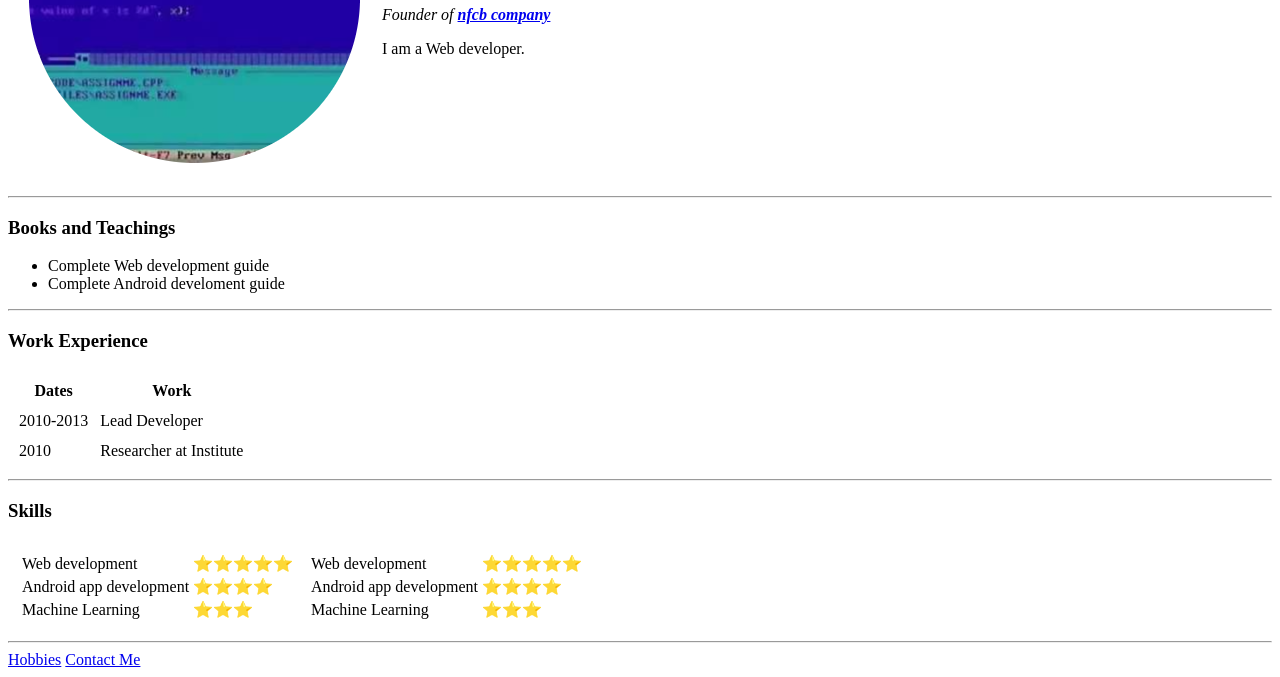
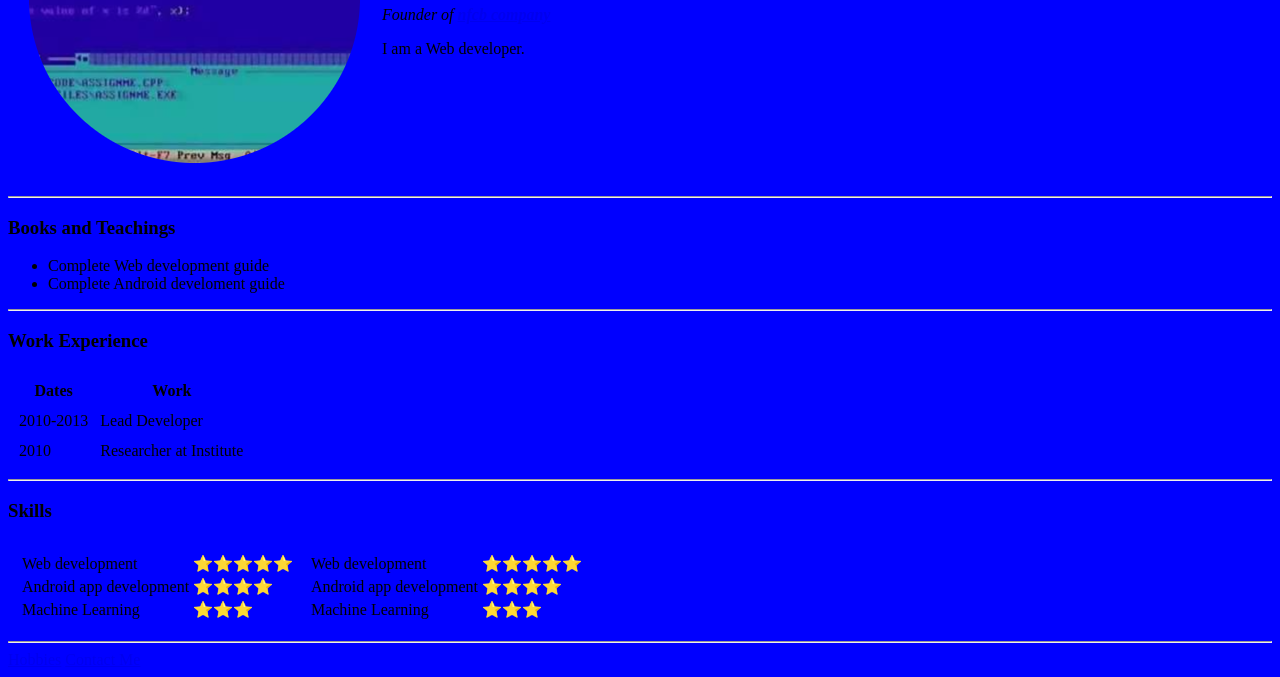
Before and after one commit to nfc-dev/cv, a plain HTML site: page index.html in a window 1280 px wide. Shown: the part 196-873 px from the top of the page. Drawn offline with Linux system fonts and the light colour scheme.

Commit message:
Updated background colour

```diff
--- a/index.html
+++ b/index.html
@@ -5,6 +5,10 @@
     <meta http-equiv="X-UA-Compatible" content="IE=edge">
     <meta name="viewport" content="width=device-width, initial-scale=1.0">
     <title>nfcb's Personal site</title>
+    <style>
+        body{
+        background-color:blue;
+        }    </style>
 </head>
 <body>
     <table cellspacing="20">
```
